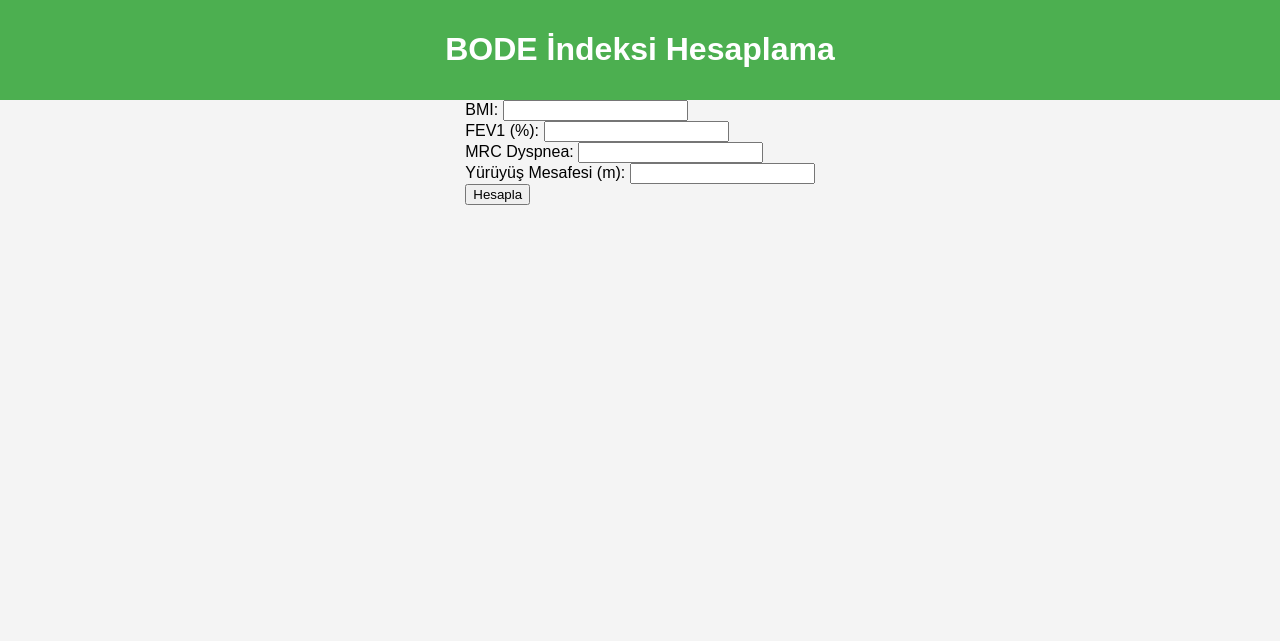
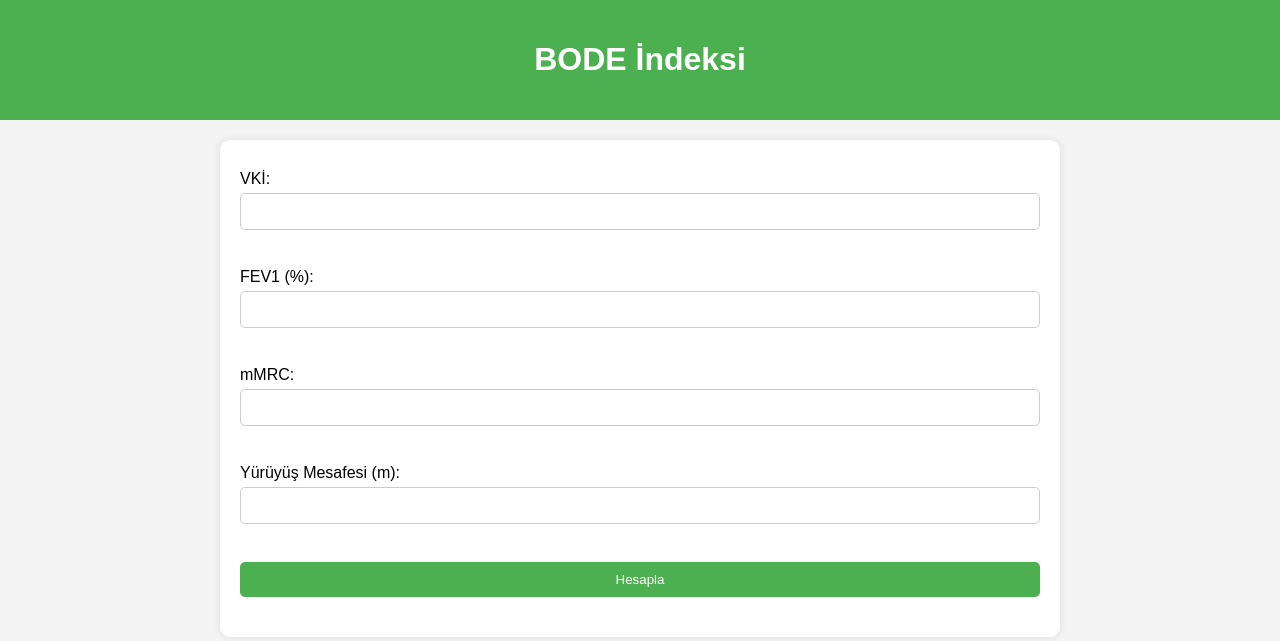
Before and after one commit to MuMSuZ/pulmo, a Flask app: template templates/bode.html in a window 1280 px wide. Shown: the top 641 px of the page. Run offline with Flask 3, Linux system fonts and the light colour scheme; the template is opened without the code that fills it, so the values that code supplies are empty.

Commit message:
update bode.html

```diff
--- a/static/scripts.js
+++ b/static/scripts.js
@@ -13,5 +13,5 @@ function calculateBode(event) {
 
     let bodeScore = bmiScore + fev1Score + mrcScore + walkScore;
 
-    document.getElementById('result').innerText = `Hesaplanan BODE İndeksi: ${bodeScore}`;
+    document.getElementById('result').innerText = `BODE İndeksi: ${bodeScore}`;
 }
--- a/templates/bode.html
+++ b/templates/bode.html
@@ -1,25 +1,25 @@
 <!DOCTYPE html>
-<html lang="en">
+<html lang="tr">
 <head>
     <meta charset="UTF-8">
     <meta name="viewport" content="width=device-width, initial-scale=1.0">
-    <title>BODE İndeksi Hesaplama</title>
-    <link rel="stylesheet" href="/static/styles.css">
+    <title>BODE İndeksi</title>
+    <link rel="stylesheet" href="/static/bode.css">
 </head>
 <body>
     <header>
-        <h1>BODE İndeksi Hesaplama</h1>
+        <h1>BODE İndeksi</h1>
     </header>
     <main>
         <form id="bodeForm" onsubmit="calculateBode(event)">
-            <label for="bmi">BMI:</label>
-            <input type="number" step="0.1" id="bmi" required><br>
+            <label for="bmi">VKİ:</label>
+            <input type="text" step="0.1" id="bmi" required><br>
             <label for="fev1_percent">FEV1 (%):</label>
-            <input type="number" step="0.1" id="fev1_percent" required><br>
-            <label for="mrc_dyspnea">MRC Dyspnea:</label>
-            <input type="number" step="1" id="mrc_dyspnea" required><br>
+            <input type="text" step="0.1" id="fev1_percent" required><br>
+            <label for="mrc_dyspnea">mMRC:</label>
+            <input type="text" step="1" id="mrc_dyspnea" required><br>
             <label for="walk_distance">Yürüyüş Mesafesi (m):</label>
-            <input type="number" step="0.1" id="walk_distance" required><br>
+            <input type="text" step="0.1" id="walk_distance" required><br>
             <button type="submit">Hesapla</button>
         </form>
         <div id="result"></div>
```
